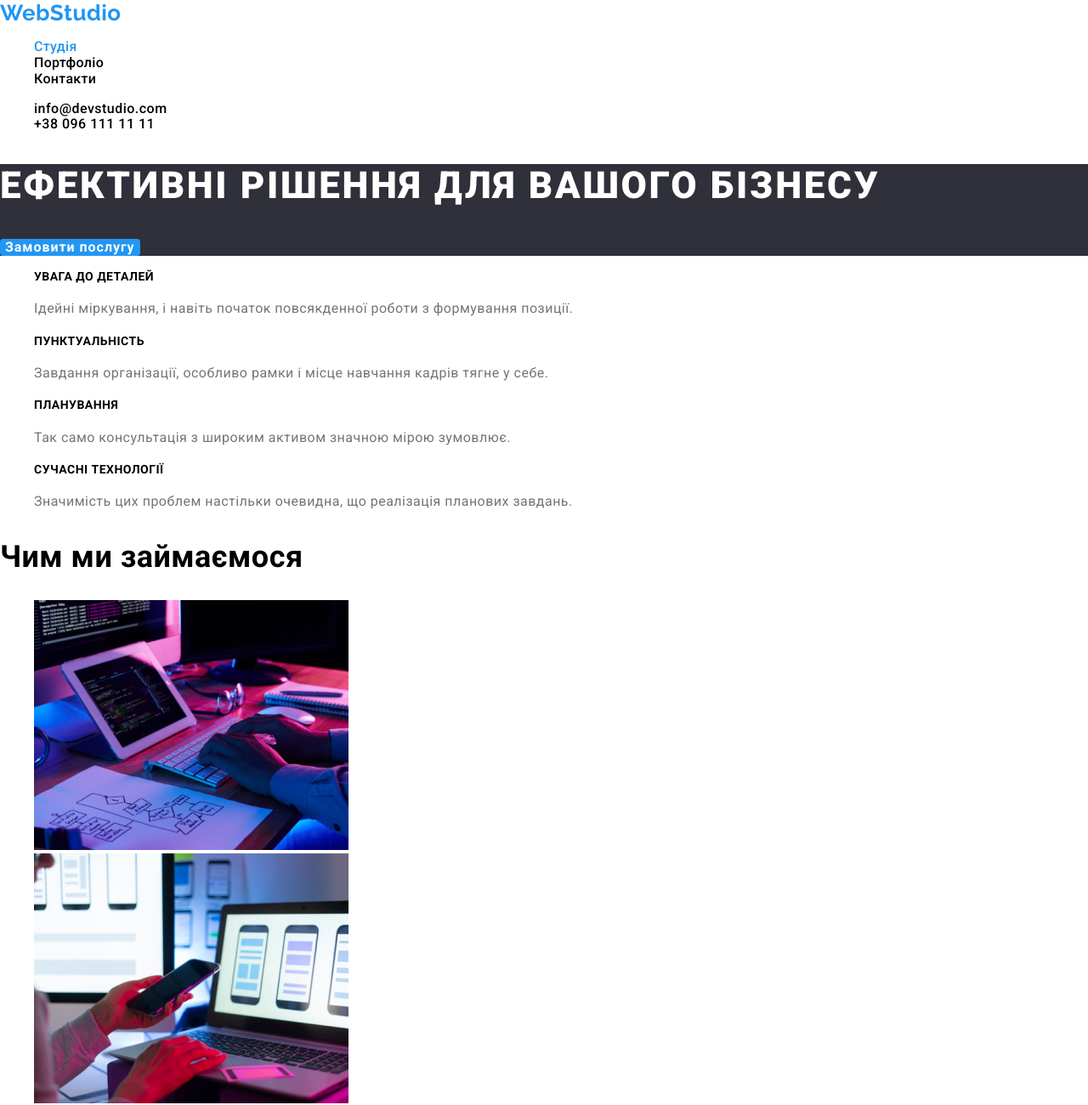
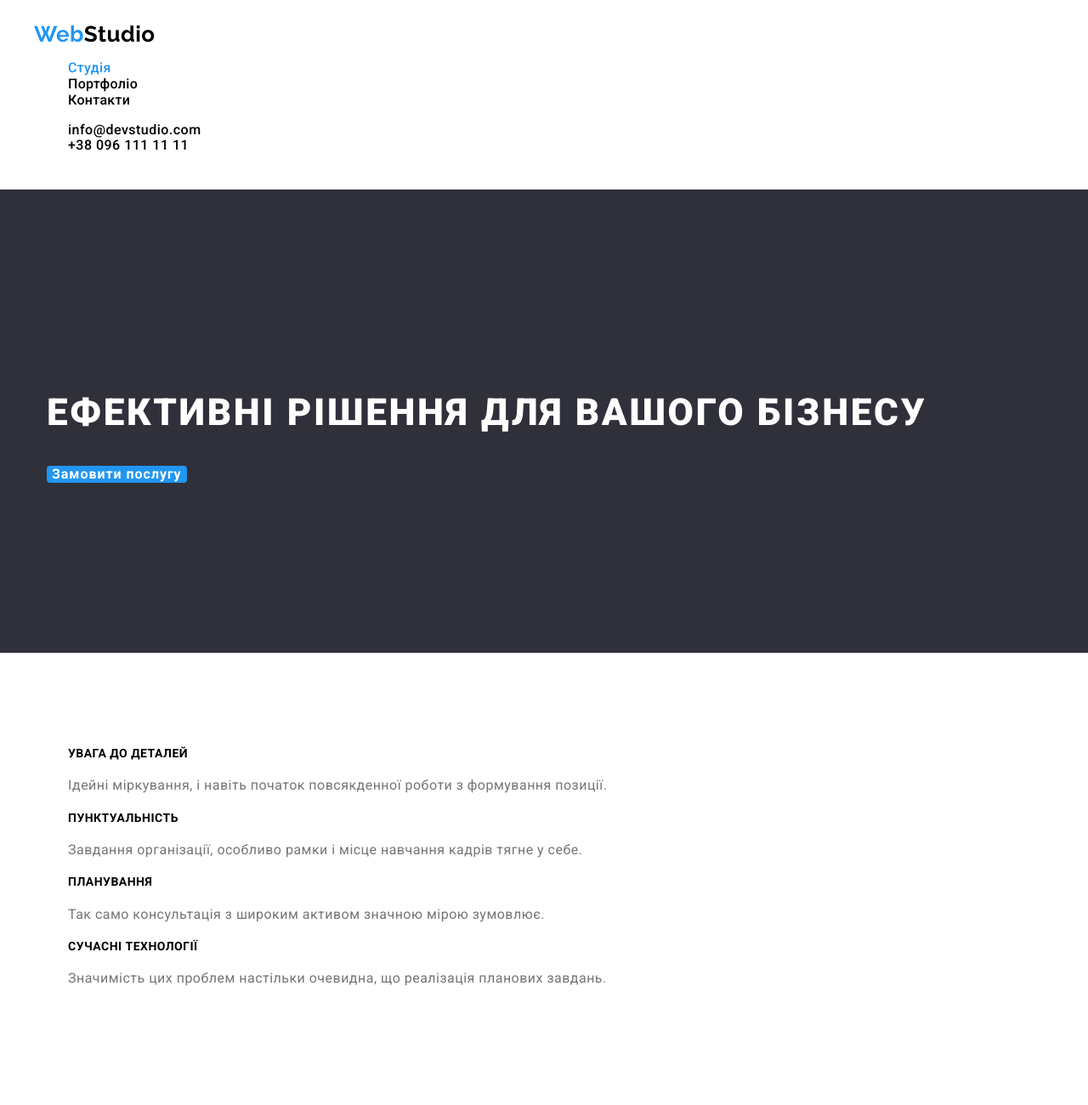
Before and after one commit to IamOlexandra/WebStudio, a plain HTML site: page index.html in a window 1280 px wide. Shown: the top 1300 px of the page at 85% size. Drawn offline with nearby package versions, Linux system fonts and the light colour scheme.

Commit message:
Add container

```diff
--- a/css/reset.css
+++ b/css/reset.css
@@ -9,6 +9,7 @@
     --maintext: #ffffff;
     --contacts: rgba(255, 255, 255, 0.6);
     --border: #eeeeee;
+    --heder-shadow: #ececec;
 }
 a {
     color: var(--firstlogo);
@@ -26,3 +27,12 @@
 button {
     font-family: "Roboto", sans-serif;
 }
+.main {
+    border-top: solid 1px var(--heder-shadow);
+}
+
+.container {
+    width: 1200px;
+    margin: 0 auto;
+    padding: 0 15px;
+}
--- a/css/style.css
+++ b/css/style.css
@@ -1,4 +1,7 @@
 /*Хедер*/
+.header {
+    padding: 25px 0;
+}
 .header-logo {
     font-family: "Raleway", sans-serif;
     font-weight: 700;
@@ -31,6 +34,7 @@
 /*Футер*/
 .footer {
     background-color: var(--main);
+    padding: 60px 0;
 }
 .footer-logo {
     font-family: "Raleway", sans-serif;
@@ -51,6 +55,7 @@
 
 /*Студія*/
 .mainbanner {
+    padding: 200px 0;
     background-color: var(--main);
 }
 .mainbanner-title {
@@ -77,6 +82,9 @@
     box-shadow: 0px 2px 2px 0px rgba(0, 0, 0, 0.12), 0px 1px 2px 0px rgba(0, 0, 0, 0.08), 0px 3px 1px 0px rgba(0, 0, 0, 0.1);
 }
 
+.features {
+    padding: 94px 0;
+}
 .features-text {
     line-height: 1.71;
     color: var(--text);
@@ -85,11 +93,15 @@
     font-size: 14px;
 }
 
+.activites {
+    padding-bottom: 94px;
+}
 .activites-title {
     font-size: 36px;
 }
 
 .team {
+    padding: 94px 0;
     background-color: var(--section);
 }
 .team-title {
@@ -105,6 +117,9 @@
 }
 
 /*Портфоліо*/
+.portfolio {
+    padding: 94px 0;
+}
 .hide {
     display: none;
 }
--- a/index.html
+++ b/index.html
@@ -12,7 +12,7 @@
         <link href="https://fonts.googleapis.com/css2?family=Raleway:ital,wght@0,100..900;1,100..900&family=Roboto:ital,wght@0,100;0,300;0,400;0,500;0,700;0,900;1,100;1,300;1,400;1,500;1,700;1,900&display=swap" rel="stylesheet">
     </head>
     <body>
-        <header class="header">
+        <header class="header container">
             <a href="#" class="header-logo">
                 <span class="logo-axent">Web</span><!--Зробити синім в CSS-->Studio
             </a>
@@ -30,10 +30,12 @@
         </header>
         <main class="main">
             <section class="mainbanner">
+                <div class="container">
                     <h1 class="mainbanner-title">ЕФЕКТИВНІ РІШЕННЯ ДЛЯ ВАШОГО БІЗНЕСУ</h1>
                     <button type="button" class="mainbanner-button">Замовити послугу</button>
+                </div>
             </section>
-            <section class="features">
+            <section class="features container">
                 <ul class="features-list">
                     <li class="features-item">
                         <h3 class="features-title">УВАГА ДО ДЕТАЛЕЙ</h3>
@@ -53,7 +55,7 @@
                     </li>
                 </ul>
             </section>
-            <section class="activites">
+            <section class="activites container">
                 <h2 class="activites-title">Чим ми займаємося</h2>
                 <ul class="activites-list">
                     <li class="activites-item"><img src="./img/box1.png" width="370" alt="Розробка" class="activites-img"></li>
@@ -62,6 +64,7 @@
                 </ul>
             </section>
             <section class="team">
+                <div class="container">
                     <h2 class="team-title">Наша команда</h2>
                     <ul class="team-list">
                         <li class="team-item">
@@ -85,9 +88,11 @@
                             <p lang="en" class="team-profession">UI Designer</p>
                         </li>
                     </ul>
+                </div>
             </section>
         </main>
         <footer class="footer">
+            <div class="container">
                 <a href="./index.html" class="footer-logo">
                     <span class="logo-axent">Web</span><!--Зробити синім в CSS-->Studio
                 </a>
@@ -98,6 +103,7 @@
                         <li class="footer-item"><a href="tel:+380961111111" title="Подзвонити" class="footer-link">+38 096 111 11 11</a></li>
                     </ul>
                 </address>
+            </div>
         </footer>
     </body>
 </html>
```
Also changed, not shown: portfolio.html (+6 -2 lines). Lines whose indentation alone changed are shown as unchanged.
